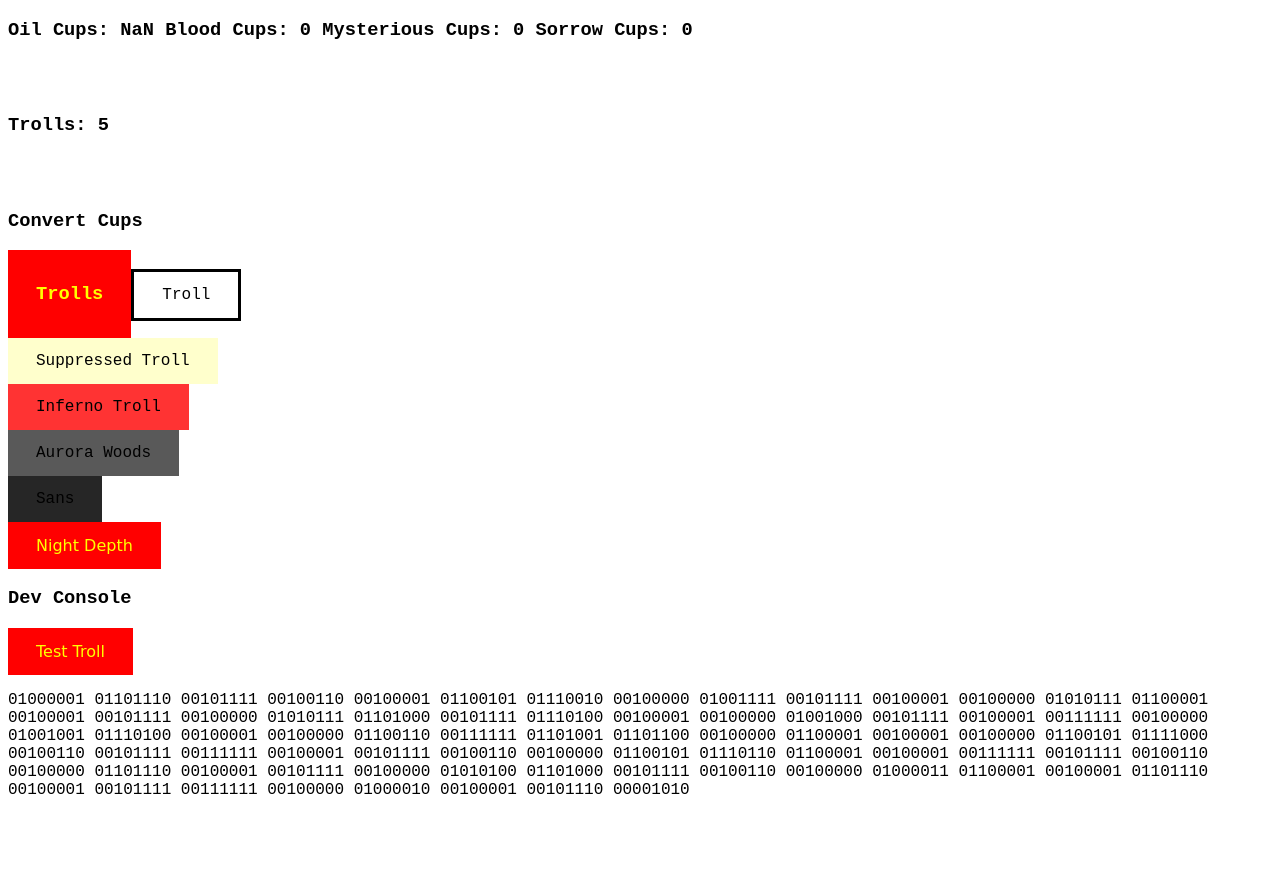
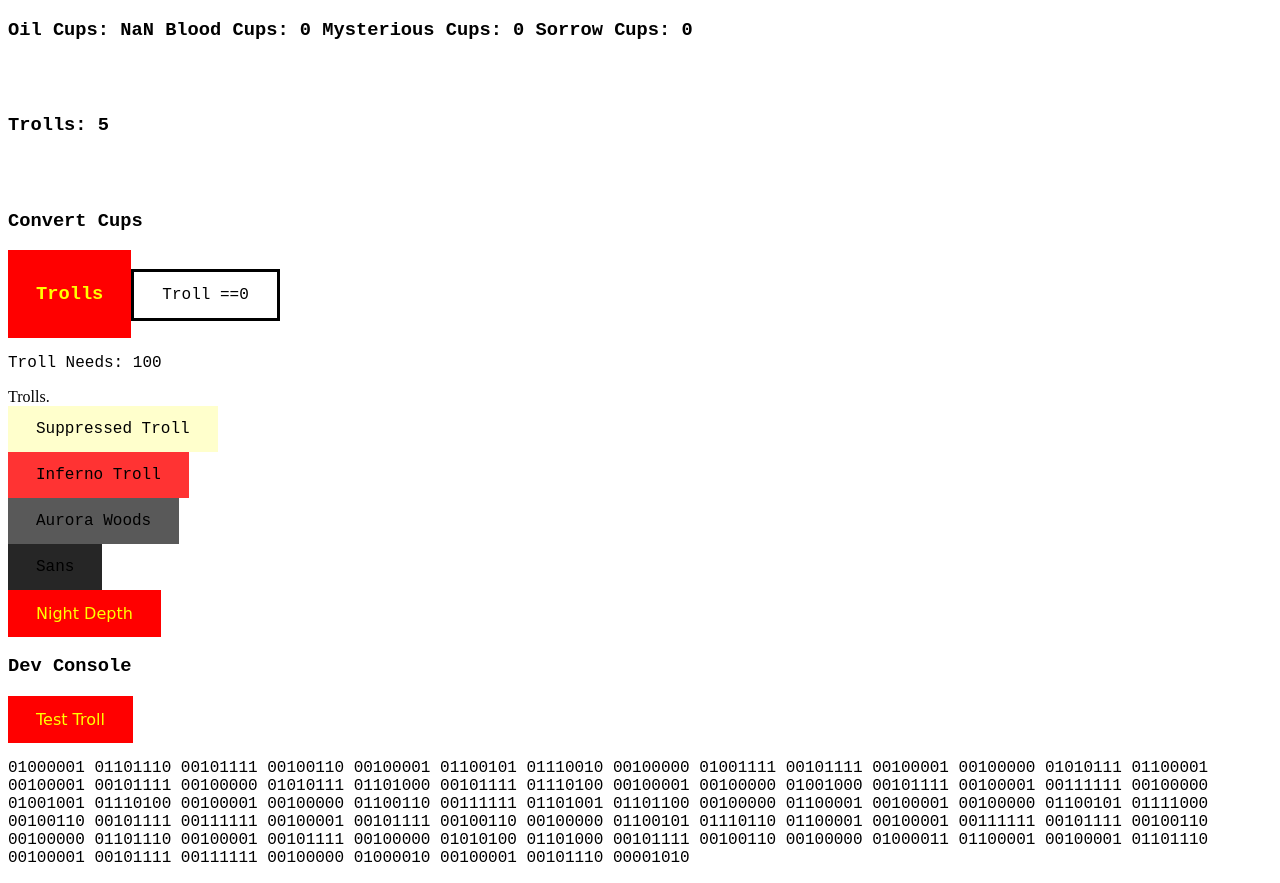
Before and after one commit to MrMegaWatt13/World-Of-Trollge-Incremental, a plain HTML site: page index.html in a window 1280 px wide. Before the commit the page ends 815 px from the top, so only its background shows below. Drawn offline with Linux system fonts and the light colour scheme.

Commit message:
Alpha 1.0.0

```diff
--- a/index.html
+++ b/index.html
@@ -17,7 +17,9 @@
     <h3>Convert Cups</h3>
     <button>
     <h3>Trolls</h3>
-    <button type="TB" class="TB" onclick="getTroll()">Troll</button>
+    <button type="TB" class="TB" onclick="getTroll()">Troll ==<span id="Troll">0</button>
+    <br />
+    <p>Troll Needs: <span id="TrollCost">100</span></p> Trolls.
     <br />
     <button type="OB" class="OB" onclick="getSuppressedTroll()">Suppressed Troll</button>
     <br />
@@ -28,7 +30,7 @@
     <button type="SB" class="SB" onclick="getSans()">Sans</button>
     <br />
     <button type="NB" class="NB" onclick="getNightDepth()">Night Depth</button>
-
+    <div class="MapX">
     <h3>Dev Console</h3>
     <button onclick="getTestTroll()">Test Troll</button>
     <p>01000001 01101110 00101111 00100110 00100001 01100101 01110010 00100000 01001111 00101111 00100001 00100000 01010111 01100001 00100001 00101111
@@ -36,6 +38,7 @@
        00100000 01100110 00111111 01101001 01101100 00100000 01100001 00100001 00100000 01100101 01111000 00100110 00101111 00111111 00100001 00101111
        00100110 00100000 01100101 01110110 01100001 00100001 00111111 00101111 00100110 00100000 01101110 00100001 00101111 00100000 01010100
        01101000 00101111 00100110 00100000 01000011 01100001 00100001 01101110 00100001 00101111 00111111 00100000 01000010 00100001 00101110 00001010 </p>
+    </div>
 <script type="text/javascript" src="script.js"></script>
 </body>
 </html>
```
